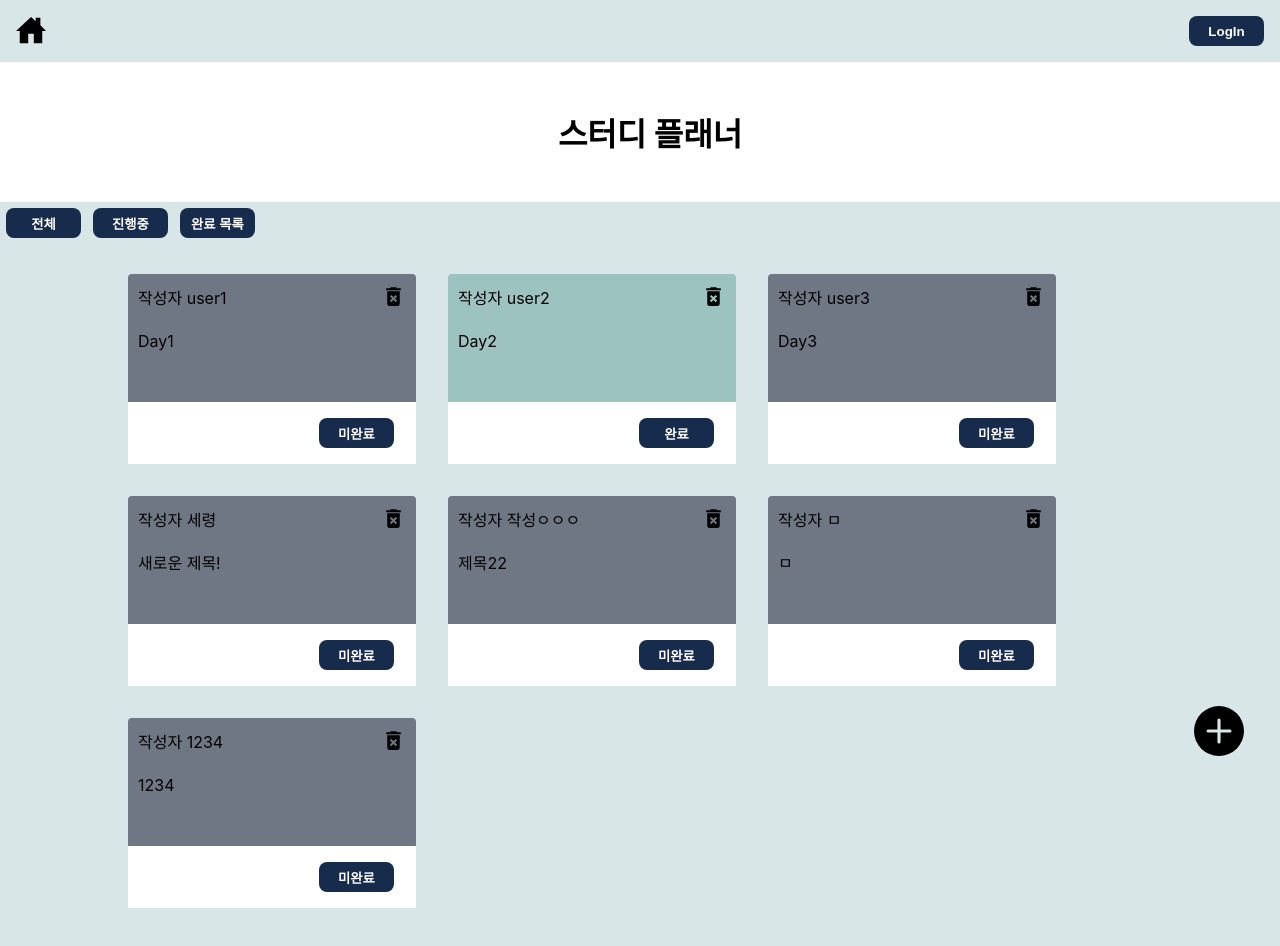
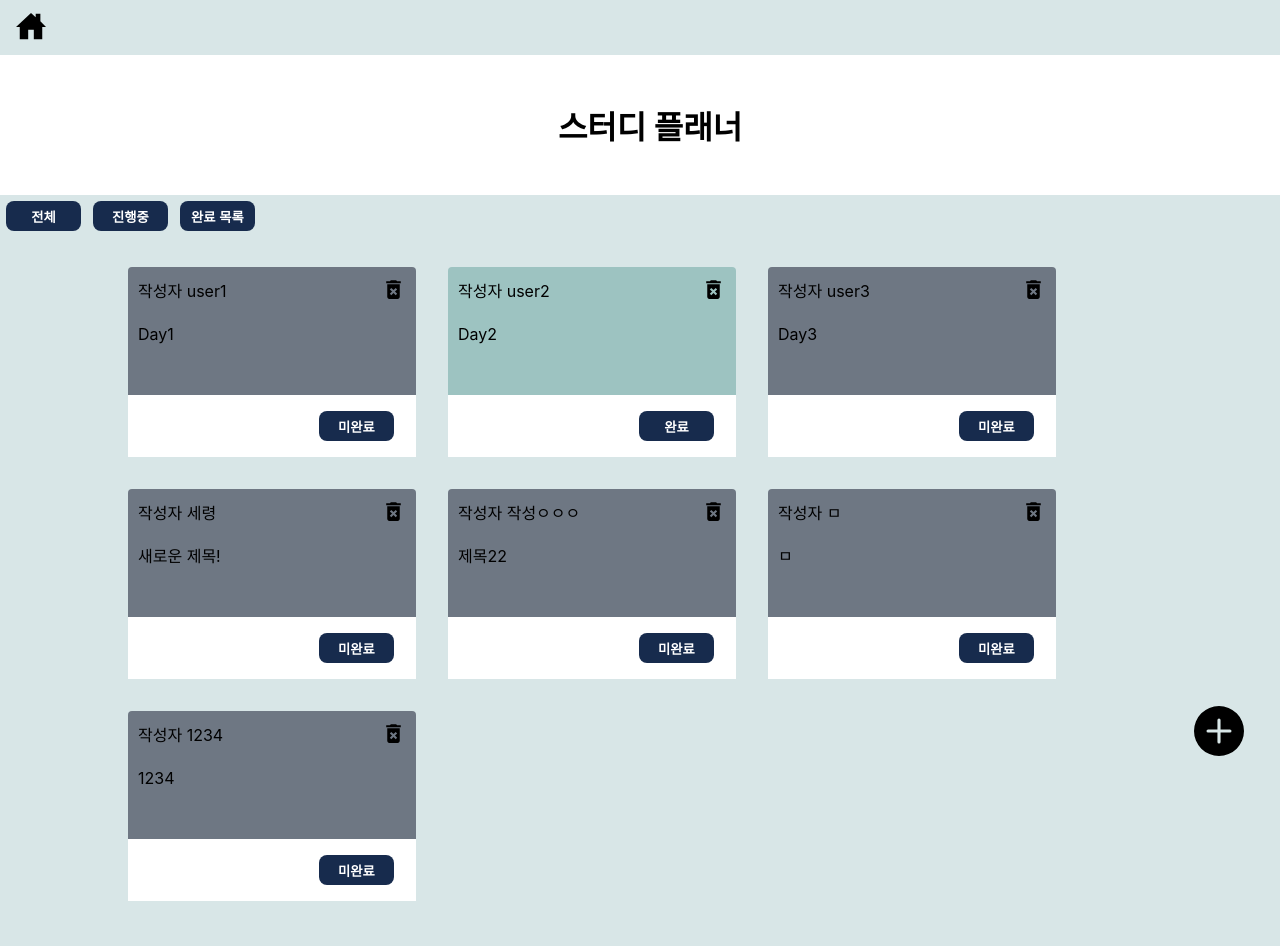
Before and after one commit to Hediar/react-lv4, a React (Create React App) app: page / in a window 1280 px wide. Shown: the top 946 px of the page. Built offline with nearby package versions, Linux system fonts and the light colour scheme; data requests are answered from the project's data file.

Commit message:
lv5에서 구현해야 할 것 주석처리

```diff
--- a/src/components/Card.jsx
+++ b/src/components/Card.jsx
@@ -2,15 +2,23 @@ import React from "react";
 import { styled } from "styled-components";
 import { MdDeleteForever } from "react-icons/md";
 import Button from "./Button";
+import { useNavigate } from "react-router-dom";
 
 function Card({ study }) {
+  const navigate = useNavigate();
   return (
     <CardBox done={`${study.isDone}`}>
-      <CardNav>
-        <div>작성자 {study.writer}</div>
-        <MdDeleteForever size="25"></MdDeleteForever>
-      </CardNav>
-      <Cardcontext>{study.title}</Cardcontext>
+      <div
+        onClick={() => {
+          navigate(`/detailstudy/${study.id}`);
+        }}
+      >
+        <CardNav>
+          <div>작성자 {study.writer}</div>
+          <MdDeleteForever size="25"></MdDeleteForever>
+        </CardNav>
+        <Cardcontext>{study.title}</Cardcontext>
+      </div>
       <Cardfooter>
         <div>
           <Button>{study.isDone ? "완료" : "미완료"}</Button>
--- a/src/components/Header.jsx
+++ b/src/components/Header.jsx
@@ -11,7 +11,8 @@ function Header() {
           <Button role="move" url={"/"} styleType={"icon"}>
             <IoHomeSharp size="30" />
           </Button>
-          <Button>LogIn</Button>
+          {/* Lv 5 구현할 때 로그인 기능 만들기
+           <Button>LogIn</Button> */}
         </HeaderNav>
         <HeaderMainArea>
           <h1>스터디 플래너</h1>
--- a/src/pages/DetailTodo.jsx
+++ b/src/pages/DetailTodo.jsx
@@ -1,7 +1,15 @@
 import React from "react";
+import Header from "../components/Header";
+import Footer from "../components/Footer";
 
 function DetailTodo() {
-  return <div>DetailTodo</div>;
+  return (
+    <>
+      <Header />
+
+      <Footer />
+    </>
+  );
 }
 
 export default DetailTodo;
--- a/src/pages/Post.jsx
+++ b/src/pages/Post.jsx
@@ -10,6 +10,7 @@ import { useNavigate } from "react-router-dom";
 
 function Post() {
   const [title, onChangeTitleHandler, setTitle] = useInput();
+  // TODO : Lv 5 과제에서는 현재 로그인 한 사람으로 입력되게 하기
   const [writer, onChangeWriterHandler, setWriter] = useInput();
   const [contents, onChangeContentHandler, setContent] = useInput();
 
```
